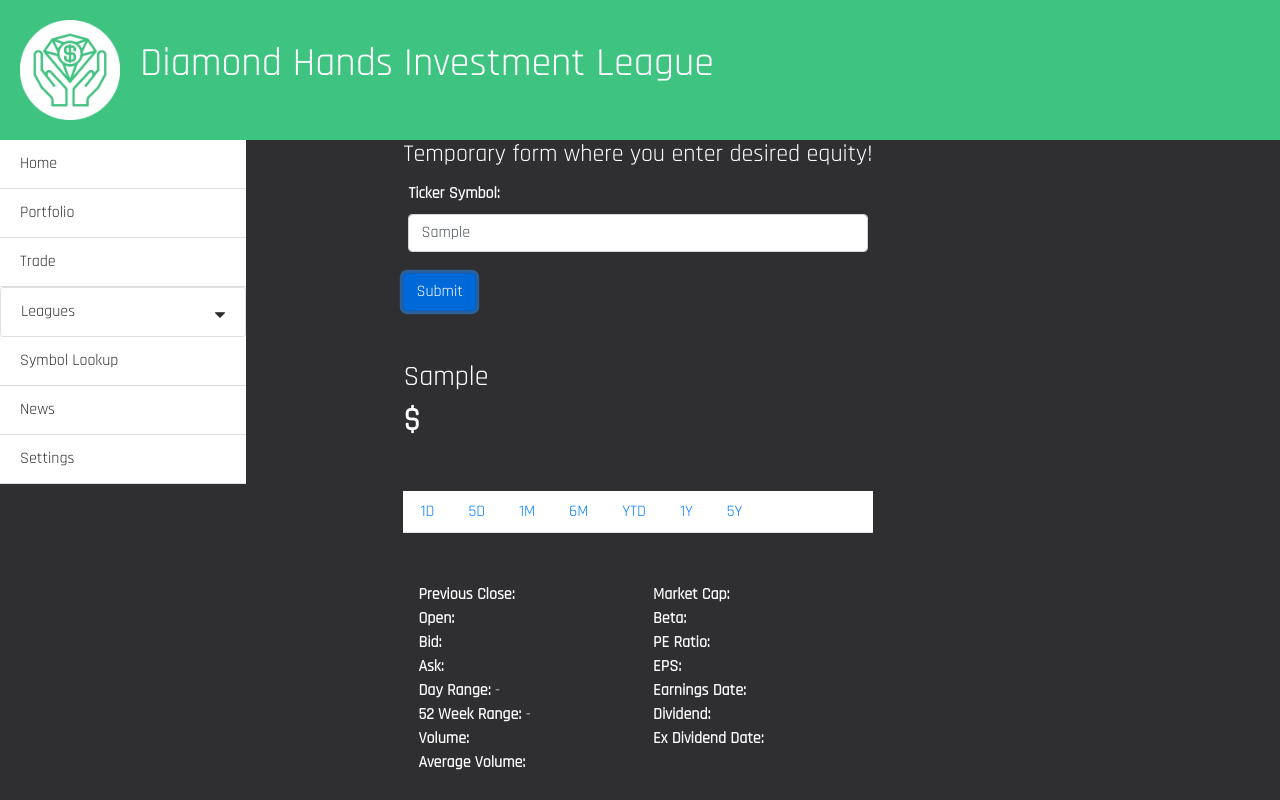
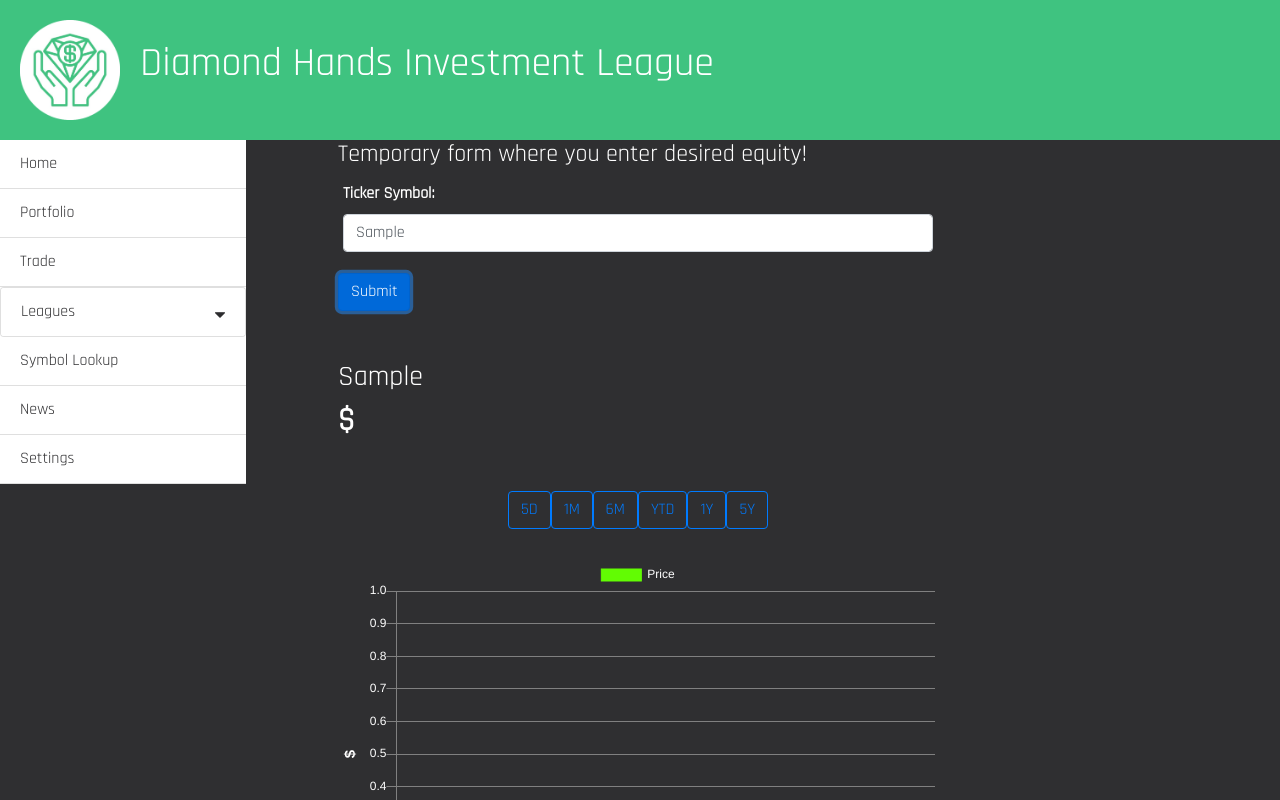
Before and after one commit to RiyaTayal20/SEP_SMFLSpring2021, a React (Create React App) app in the folder frontend/: page /stock in a window 1280 px wide. Both pictures are taken after typing "Sample" into the empty fields and a click on the button "Submit". Shown: the top 800 px of the page. Built offline with nearby package versions, Linux system fonts and the light colour scheme; no server answers.

Commit message:
implemented historical graphs with buttons

```diff
--- a/frontend/package.json
+++ b/frontend/package.json
@@ -12,6 +12,7 @@
     "node-sass": "^5.0.0",
     "react": "^17.0.1",
     "react-bootstrap": "^1.5.0",
+    "react-chartjs-2": "^2.11.1",
     "react-dom": "^17.0.1",
     "react-router": "^5.2.0",
     "react-router-dom": "^5.2.0",
--- a/frontend/src/components/StockLookup/IndividualStock.js
+++ b/frontend/src/components/StockLookup/IndividualStock.js
@@ -1,10 +1,11 @@
 import React, { useState } from 'react';
 import axios from 'axios';
+import { Line } from 'react-chartjs-2';
 import Form from 'react-bootstrap/Form';
 import Button from 'react-bootstrap/Button';
 import Container from 'react-bootstrap/Container';
 import {
-    Row, Col, Tab, Tabs,
+    Row, Col, // Tab, Tabs,
 } from 'react-bootstrap';
 import '../../styles/StockLookup/IndividualStock.scss';
 /* FIX NULL VALUES (dayLow, dayHigh, open, bid) */
@@ -13,6 +14,9 @@ function IndividualStockPage() {
     const [ticker, setTicker] = useState('');
     const [state, setState] = useState('');
     const [currentPrice, setcurrPrice] = useState('');
+    const [date, setDate] = useState('');
+    const [days, setDays] = useState([]);
+    const [prices, setPrices] = useState([]);
     const [statistics, setStatistics] = useState({
         tickerSymbol: '',
         equityName: '',
@@ -34,6 +38,22 @@ function IndividualStockPage() {
         previousClose: '',
         marketCap: '',
     });
+    function getHistoricalData(input) {
+        setDate(input);
+        setDays([]);
+        setPrices([]);
+        axios.get(`http://localhost:3000/equity/historical/${ticker}?timeframe=${input}`)
+            .then((response) => {
+                const { data } = response;
+                for (let i = 0; i < Object.keys(data).length; i += 1) {
+                    /* eslint-disable */
+                    setDays((days) => [...days, i]);
+                    setPrices((prices) => [...prices, data[Object.keys(data)[i]]]);
+                    /* eslint-enable */
+                }
+            })
+            .catch((err) => console.error(err));
+    }
     const getData = () => {
         axios.get(`http://localhost:3000/equity/current/${ticker}`)
             .then((response) => {
@@ -100,31 +120,93 @@ function IndividualStockPage() {
                                 </b>
                             </h2>
                         </div>
+                        <div className="graph-btns">
+                            <Button onClick={() => getHistoricalData('5d')} variant="outline-primary">
+                                5D
+                            </Button>
+                            <Button onClick={() => getHistoricalData('1m')} variant="outline-primary">
+                                1M
+                            </Button>
+                            <Button onClick={() => getHistoricalData('6m')} variant="outline-primary">
+                                6M
+                            </Button>
+                            <Button onClick={() => getHistoricalData('ytd')} variant="outline-primary">
+                                YTD
+                            </Button>
+                            <Button onClick={() => getHistoricalData('1y')} variant="outline-primary">
+                                1Y
+                            </Button>
+                            <Button onClick={() => getHistoricalData('5y')} variant="outline-primary">
+                                5Y
+                            </Button>
+                        </div>
                         <div className="graph">
-                            <Tabs defaultActiveKey="profile">
-                                <Tab eventKey="1d" title="1D">
-                                    <p>1 Day</p>
-                                    <p>Graph goes here!</p>
-                                </Tab>
-                                <Tab eventKey="5d" title="5D">
-                                    <p>5 Days</p>
-                                </Tab>
-                                <Tab eventKey="1m" title="1M">
-                                    <p>1 Month</p>
-                                </Tab>
-                                <Tab eventKey="6m" title="6M">
-                                    <p>6 Months</p>
-                                </Tab>
-                                <Tab eventKey="ytd" title="YTD">
-                                    <p>Year To Date</p>
-                                </Tab>
-                                <Tab eventKey="1y" title="1Y">
-                                    <p>1 Year</p>
-                                </Tab>
-                                <Tab eventKey="5y" title="5Y">
-                                    <p>5 Year</p>
-                                </Tab>
-                            </Tabs>
+                            <h2>{date}</h2>
+                            <Line
+                                data={{
+                                    labels: days,
+                                    datasets: [
+                                        {
+                                            label: 'Price',
+                                            data: prices,
+                                            borderColor: 'rgba(98, 252, 3, 1)',
+                                            hoverBackgroundColor: 'blue',
+                                            fill: false,
+                                            borderWidth: 1,
+                                            lineTension: 0.1,
+                                        },
+                                    ],
+                                }}
+                                height={400}
+                                width={600}
+                                options={{
+                                    backgroundColor: 'white',
+                                    maintainAspectRatio: false,
+                                    tooltips: {
+                                        backgroundColor: 'blue',
+                                    },
+                                    scales: {
+                                        yAxes: [{
+                                            gridLines: {
+                                                color: 'gray',
+                                                zeroLineColor: 'white',
+                                            },
+                                            scaleLabel: {
+                                                display: true,
+                                                fontSize: 15,
+                                                fontColor: 'white',
+                                                fontStyle: 'bold',
+                                                labelString: '$',
+                                            },
+                                            ticks: {
+                                                fontColor: 'white',
+                                            },
+                                        }],
+                                        xAxes: [{
+                                            gridLines: {
+                                                color: 'gray',
+                                                zeroLineColor: 'white',
+                                            },
+                                            scaleLabel: {
+                                                display: true,
+                                                fontSize: 15,
+                                                fontColor: 'white',
+                                                fontStyle: 'bold',
+                                                labelString: 'Days',
+                                            },
+                                            ticks: {
+                                                fontColor: 'white',
+                                            },
+                                        }],
+                                    },
+                                    legend: {
+                                        labels: {
+                                            fontSize: 12,
+                                            fontColor: 'white',
+                                        },
+                                    },
+                                }}
+                            />
                         </div>
                         <div className="stats">
                             <Container fluid="md">
--- a/frontend/src/styles/StockLookup/IndividualStock.scss
+++ b/frontend/src/styles/StockLookup/IndividualStock.scss
@@ -10,11 +10,16 @@
     display: flex;
 }
 
-.graph {
-    background-color: white;
-    color: black;
-}
-
 .stats {
     margin-top: 50px;
 }
+
+.graph-btns {
+    text-align: center;
+    margin-bottom: 30px;
+}
+
+.graph > h2 {
+    text-align: center;
+    font-weight: 800;
+}
```
Also changed, not shown: 1 other file (tests, documents, lock files or other folders).
